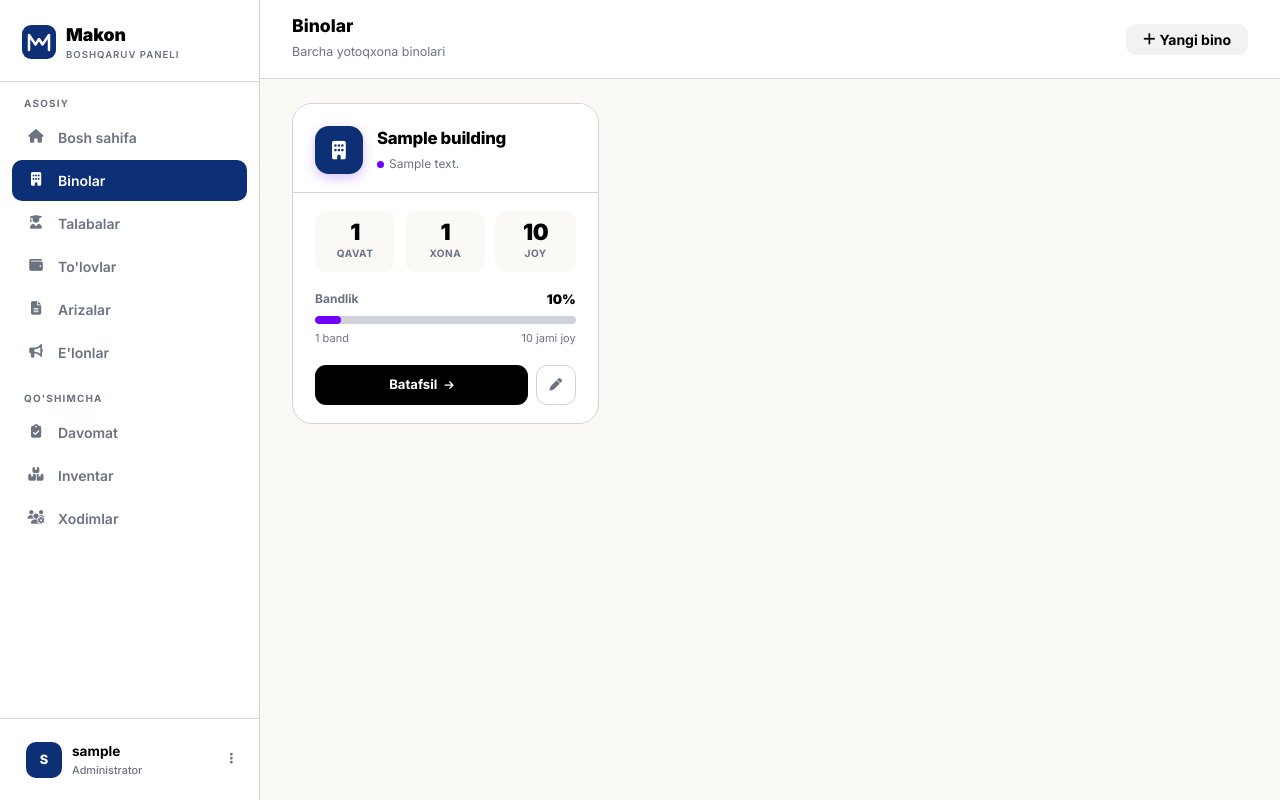
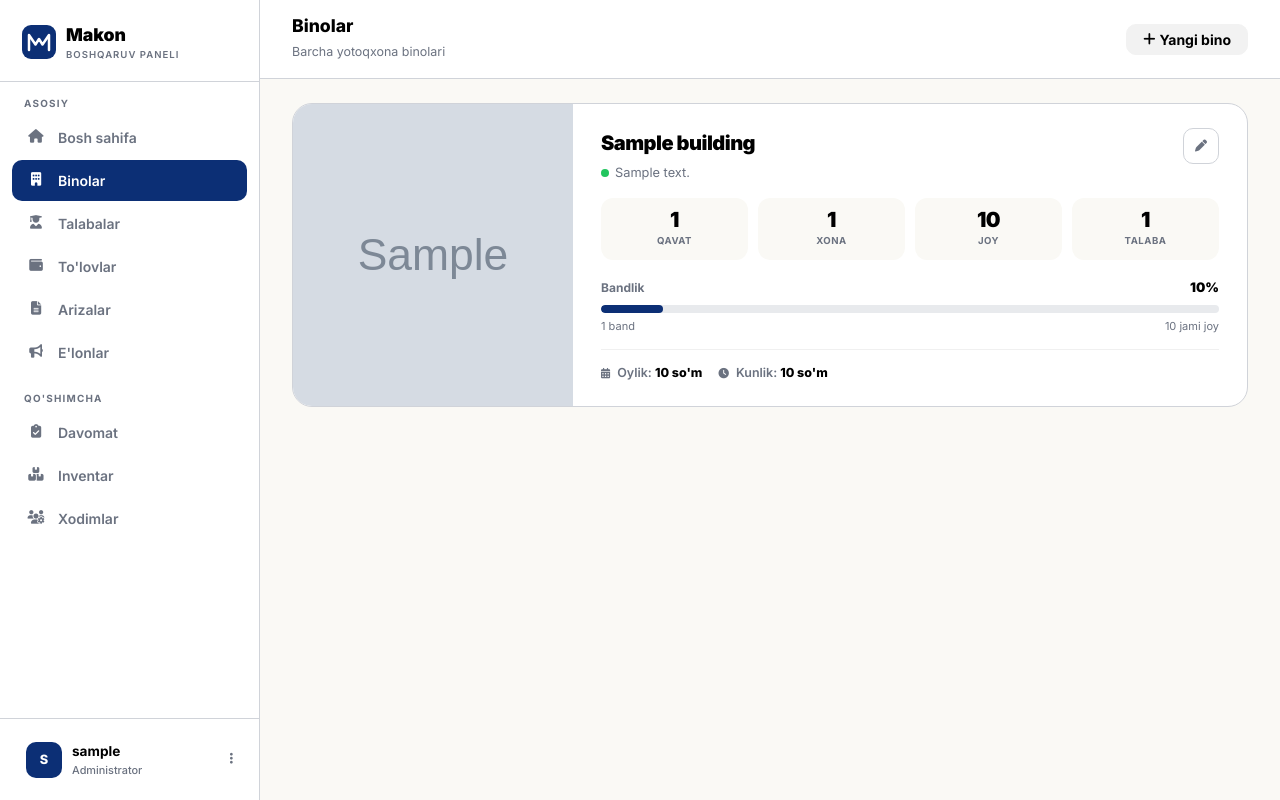
Before and after one commit to JozilovaZ/yotoqxona_web, a Django app: page /buildings/list/ in a window 1280 px wide. Run offline with Django 5.2, Linux system fonts and the light colour scheme; a user stored in the database is signed in; tables that the repository leaves empty hold one stand-in row (values such as "Sample post"); grey boxes marked "Sample" are stand-in pictures.

Commit message:
Redesign buildings list: horizontal cards with image left, info right
Replace 3-column grid cards with full-width horizontal cards showing
building image on left and details on right. Cards are clickable links
to building detail page. Shows stats, occupancy bar, and pricing.

Co-Authored-By: Claude Opus 4.6 <noreply@anthropic.com>

```diff
--- a/templates/buildings/building_list.html
+++ b/templates/buildings/building_list.html
@@ -12,142 +12,250 @@
 
 {% block extra_css %}
 <style>
-.bld-grid {
-    display: grid;
-    grid-template-columns: repeat(3, 1fr);
-    gap: 18px;
+
+.bld-list {
+    display: flex;
+    flex-direction: column;
+    gap: 16px;
 }
-@media(max-width:1100px){ .bld-grid{ grid-template-columns: repeat(2,1fr); } }
-@media(max-width:650px) { .bld-grid{ grid-template-columns: 1fr; } }
 
 /* ── KARTA ── */
 .bld-card {
+    display: grid;
+    grid-template-columns: 280px 1fr;
     background: #fff;
     border: 1.5px solid var(--border);
     border-radius: 20px;
     overflow: hidden;
+    text-decoration: none;
+    color: inherit;
     transition: box-shadow .2s, transform .18s;
+    cursor: pointer;
 }
 .bld-card:hover {
     box-shadow: 0 8px 32px rgba(0,0,0,.09);
-    transform: translateY(-3px);
+    transform: translateY(-2px);
+    color: inherit;
 }
 
-/* ── BOSH QISM ── */
-.bld-head {
-    padding: 22px 22px 18px;
-    background: #FFFFFF;
-    border-bottom: 1.5px solid var(--border);
+/* ── RASM ── */
+.bld-img {
+    width: 100%;
+    height: 100%;
+    min-height: 200px;
+    object-fit: cover;
+    display: block;
+}
+.bld-img-placeholder {
+    width: 100%;
+    height: 100%;
+    min-height: 200px;
+    background: linear-gradient(135deg, var(--p) 0%, #1a4a9e 100%);
+    display: flex;
+    flex-direction: column;
+    align-items: center;
+    justify-content: center;
+    gap: 10px;
+    color: rgba(255,255,255,.6);
+}
+.bld-img-placeholder i {
+    font-size: 2.5rem;
+    color: rgba(255,255,255,.4);
+}
+.bld-img-placeholder span {
+    font-size: .75rem;
+    font-weight: 600;
+}
+
+/* ── MA'LUMOTLAR ── */
+.bld-info {
+    padding: 24px 28px;
+    display: flex;
+    flex-direction: column;
+    justify-content: center;
+}
+
+.bld-top-row {
     display: flex;
     align-items: flex-start;
-    gap: 14px;
+    justify-content: space-between;
+    gap: 12px;
+    margin-bottom: 16px;
 }
-.bld-icon {
-    width: 48px; height: 48px;
-    border-radius: 14px;
-    background: var(--p);
-    color: #fff;
-    display: flex; align-items: center; justify-content: center;
-    font-size: 1.15rem; flex-shrink: 0;
-    box-shadow: 0 4px 12px rgba(112,0,255,.25);
-}
-.bld-title {
-    font-size: 1.05rem; font-weight: 800;
-    color: var(--dark); letter-spacing: -.3px; margin-bottom: 4px;
-    white-space: nowrap; overflow: hidden; text-overflow: ellipsis;
+
+.bld-name {
+    font-size: 1.25rem;
+    font-weight: 900;
+    color: var(--dark);
+    letter-spacing: -.5px;
+    margin-bottom: 5px;
 }
 .bld-addr {
-    font-size: .75rem; color: var(--gray);
-    display: flex; align-items: center; gap: 5px;
+    font-size: .8rem;
+    color: var(--gray);
+    display: flex;
+    align-items: center;
+    gap: 6px;
 }
 .bld-active-dot {
-    width: 7px; height: 7px; border-radius: 50%; background: #7000FF; flex-shrink: 0;
+    width: 8px; height: 8px;
+    border-radius: 50%;
+    background: #22c55e;
+    flex-shrink: 0;
 }
 .bld-active-dot.off { background: #D0D3D9; }
 
-/* ── KARTA TANASI ── */
-.bld-body { padding: 18px 22px; }
+.bld-edit-btn {
+    width: 36px; height: 36px;
+    border-radius: 10px;
+    border: 1.5px solid var(--border);
+    background: #fff;
+    display: flex; align-items: center; justify-content: center;
+    color: var(--gray); font-size: .75rem;
+    flex-shrink: 0;
+    transition: all .15s;
+    text-decoration: none;
+    z-index: 2;
+    position: relative;
+}
+.bld-edit-btn:hover { background: var(--p); border-color: var(--p); color: #fff; }
 
+/* ── STATISTIKALAR ── */
 .bld-stats {
-    display: grid; grid-template-columns: repeat(3, 1fr);
-    gap: 10px; margin-bottom: 18px;
+    display: flex;
+    gap: 10px;
+    margin-bottom: 18px;
 }
 .bld-stat {
-    background: var(--bg); border-radius: 12px;
-    padding: 10px 8px; text-align: center;
+    background: var(--bg);
+    border-radius: 12px;
+    padding: 12px 16px;
+    text-align: center;
+    flex: 1;
 }
 .bld-stat-num {
-    font-size: 1.4rem; font-weight: 900;
-    color: var(--dark); letter-spacing: -.5px;
-    line-height: 1; margin-bottom: 3px;
+    font-size: 1.3rem;
+    font-weight: 900;
+    color: var(--dark);
+    letter-spacing: -.5px;
+    line-height: 1;
+    margin-bottom: 3px;
 }
 .bld-stat-lbl {
-    font-size: .63rem; font-weight: 700;
-    text-transform: uppercase; letter-spacing: .5px; color: var(--gray);
+    font-size: .6rem;
+    font-weight: 700;
+    text-transform: uppercase;
+    letter-spacing: .5px;
+    color: var(--gray);
 }
 
 /* ── BANDLIK ── */
 .occ-row {
-    display: flex; align-items: center; justify-content: space-between;
+    display: flex;
+    align-items: center;
+    justify-content: space-between;
     margin-bottom: 7px;
 }
 .occ-title { font-size: .75rem; font-weight: 700; color: var(--gray); }
-.occ-pct   { font-size: .82rem; font-weight: 900; }
-.occ-bar   { height: 8px; background: #D0D3D9; border-radius: 99px; overflow: hidden; margin-bottom: 6px; }
-.occ-fill  { height: 100%; border-radius: 99px; transition: width .7s cubic-bezier(.25,.8,.25,1); }
-.occ-meta  {
-    display: flex; justify-content: space-between;
-    font-size: .69rem; color: var(--gray); margin-bottom: 18px;
+.occ-pct { font-size: .82rem; font-weight: 900; color: var(--dark); }
+.occ-bar {
+    height: 8px;
+    background: #E8EAED;
+    border-radius: 99px;
+    overflow: hidden;
+    margin-bottom: 5px;
+}
+.occ-fill {
+    height: 100%;
+    border-radius: 99px;
+    background: var(--p);
+    transition: width .7s cubic-bezier(.25,.8,.25,1);
+}
+.occ-meta {
+    display: flex;
+    justify-content: space-between;
+    font-size: .69rem;
+    color: var(--gray);
 }
 
-/* ── HARAKATLAR ── */
-.bld-actions { display: flex; gap: 8px; }
-.bld-btn-main {
-    flex: 1; padding: 10px;
-    border-radius: 11px; border: none;
-    background: var(--dark); color: #fff;
-    font-size: .82rem; font-weight: 700;
-    text-align: center; text-decoration: none;
-    display: block; transition: all .15s;
+/* ── NARX ── */
+.bld-price {
+    display: flex;
+    gap: 16px;
+    margin-top: 14px;
+    padding-top: 14px;
+    border-top: 1px solid #F0F0F0;
 }
-.bld-btn-main:hover { background: var(--p); color: #fff; }
-
-.bld-btn-ico {
-    width: 40px; height: 40px; border-radius: 11px;
-    border: 1.5px solid var(--border); background: #fff;
-    display: flex; align-items: center; justify-content: center;
-    color: var(--gray); text-decoration: none;
-    font-size: .78rem; flex-shrink: 0; transition: all .15s;
+.bld-price-item {
+    font-size: .78rem;
+    color: var(--gray);
+    font-weight: 600;
 }
-.bld-btn-ico:hover { background: var(--p); border-color: var(--p); color: #fff; }
+.bld-price-item strong {
+    color: var(--dark);
+    font-weight: 800;
+}
 
 /* ── BO'SH ── */
 .empty-bld {
-    background: #fff; border: 1.5px solid var(--border);
-    border-radius: 20px; padding: 80px 20px; text-align: center;
-    grid-column: 1 / -1;
+    background: #fff;
+    border: 1.5px solid var(--border);
+    border-radius: 20px;
+    padding: 80px 20px;
+    text-align: center;
+}
+
+/* ── RESPONSIVE ── */
+@media(max-width:768px){
+    .bld-card {
+        grid-template-columns: 1fr;
+    }
+    .bld-img, .bld-img-placeholder {
+        min-height: 160px;
+        max-height: 200px;
+    }
+    .bld-info {
+        padding: 20px;
+    }
+    .bld-stats {
+        flex-wrap: wrap;
+    }
 }
 </style>
 {% endblock %}
 
 {% block content %}
 
-<div class="bld-grid">
+<div class="bld-list">
     {% for building in buildings %}
-    <div class="bld-card">
+    <a href="{% url 'buildings:building_detail' building.pk %}" class="bld-card">
 
-        <div class="bld-head">
-            <div class="bld-icon"><i class="fas fa-building"></i></div>
-            <div style="flex:1;min-width:0;">
-                <div class="bld-title">{{ building.name }}</div>
-                <div class="bld-addr">
-                    <span class="bld-active-dot {% if not building.is_active %}off{% endif %}"></span>
-                    {{ building.address|default:"Manzil kiritilmagan" }}
+        <!-- CHAP: RASM -->
+        {% if building.image %}
+        <img src="{{ building.image.url }}" alt="{{ building.name }}" class="bld-img">
+        {% else %}
+        <div class="bld-img-placeholder">
+            <i class="fas fa-building"></i>
+            <span>Rasm yuklanmagan</span>
+        </div>
+        {% endif %}
+
+        <!-- O'NG: MA'LUMOTLAR -->
+        <div class="bld-info">
+            <div class="bld-top-row">
+                <div>
+                    <div class="bld-name">{{ building.name }}</div>
+                    <div class="bld-addr">
+                        <span class="bld-active-dot {% if not building.is_active %}off{% endif %}"></span>
+                        {{ building.address|default:"Manzil kiritilmagan" }}
+                    </div>
                 </div>
+                {% if request.user.is_superuser %}
+                <span class="bld-edit-btn" onclick="event.preventDefault();event.stopPropagation();window.location='{% url 'buildings:building_update' building.pk %}';" title="Tahrirlash">
+                    <i class="fas fa-pen"></i>
+                </span>
+                {% endif %}
             </div>
-        </div>
-
-        <div class="bld-body">
 
             <div class="bld-stats">
                 <div class="bld-stat">
@@ -162,6 +270,10 @@
                     <div class="bld-stat-num">{{ building.total_capacity|default:"0" }}</div>
                     <div class="bld-stat-lbl">Joy</div>
                 </div>
+                <div class="bld-stat">
+                    <div class="bld-stat-num">{{ building.occupied_beds|default:"0" }}</div>
+                    <div class="bld-stat-lbl">Talaba</div>
+                </div>
             </div>
 
             {% with cap=building.total_capacity occ=building.occupied_beds %}
@@ -169,24 +281,15 @@
                 {% widthratio occ cap 100 as pct %}
                 <div class="occ-row">
                     <span class="occ-title">Bandlik</span>
-                    <span class="occ-pct bld-pct-{{ building.pk }}">{{ pct }}%</span>
+                    <span class="occ-pct">{{ pct }}%</span>
                 </div>
                 <div class="occ-bar">
-                    <div class="occ-fill bld-fill-{{ building.pk }}" style="width:{{ pct }}%;background:#7000FF;"></div>
+                    <div class="occ-fill" style="width:{{ pct }}%;"></div>
                 </div>
                 <div class="occ-meta">
                     <span>{{ occ }} band</span>
                     <span>{{ cap }} jami joy</span>
                 </div>
-                <script>
-                (function(){
-                    var p = {{ pct }};
-                    var fill = document.querySelector('.bld-fill-{{ building.pk }}');
-                    var pctEl = document.querySelector('.bld-pct-{{ building.pk }}');
-                    fill.style.background = '#7000FF';
-                    pctEl.style.color = '#000';
-                })();
-                </script>
             {% else %}
                 <div class="occ-row">
                     <span class="occ-title">Bandlik</span>
@@ -197,19 +300,23 @@
             {% endif %}
             {% endwith %}
 
-            <div class="bld-actions">
-                <a href="{% url 'buildings:building_detail' building.pk %}" class="bld-btn-main">
-                    Batafsil <i class="fas fa-arrow-right ms-1" style="font-size:.65rem;"></i>
-                </a>
-                {% if request.user.is_superuser %}
-                <a href="{% url 'buildings:building_update' building.pk %}" class="bld-btn-ico" title="Tahrirlash">
-                    <i class="fas fa-pen"></i>
-                </a>
+            {% if building.monthly_price %}
+            <div class="bld-price">
+                <div class="bld-price-item">
+                    <i class="fas fa-calendar-alt me-1" style="font-size:.65rem;"></i>
+                    Oylik: <strong>{{ building.monthly_price|floatformat:0 }} so'm</strong>
+                </div>
+                {% if building.daily_price %}
+                <div class="bld-price-item">
+                    <i class="fas fa-clock me-1" style="font-size:.65rem;"></i>
+                    Kunlik: <strong>{{ building.daily_price|floatformat:0 }} so'm</strong>
+                </div>
                 {% endif %}
             </div>
+            {% endif %}
+        </div>
 
-        </div>
-    </div>
+    </a>
 
     {% empty %}
     <div class="empty-bld">
```
